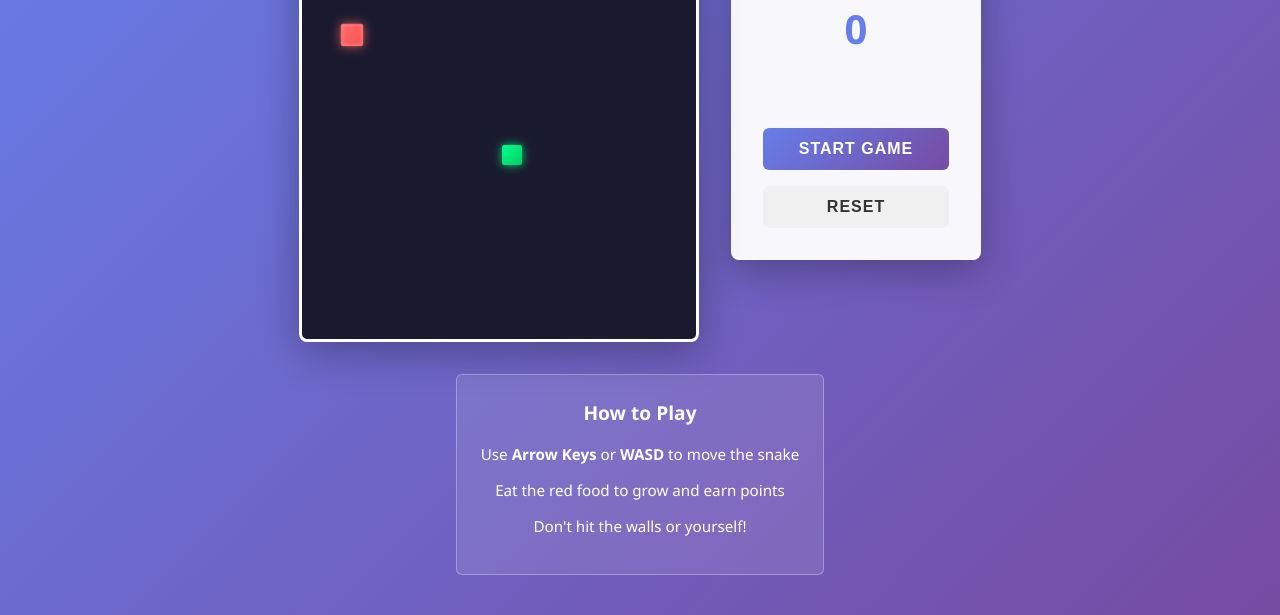
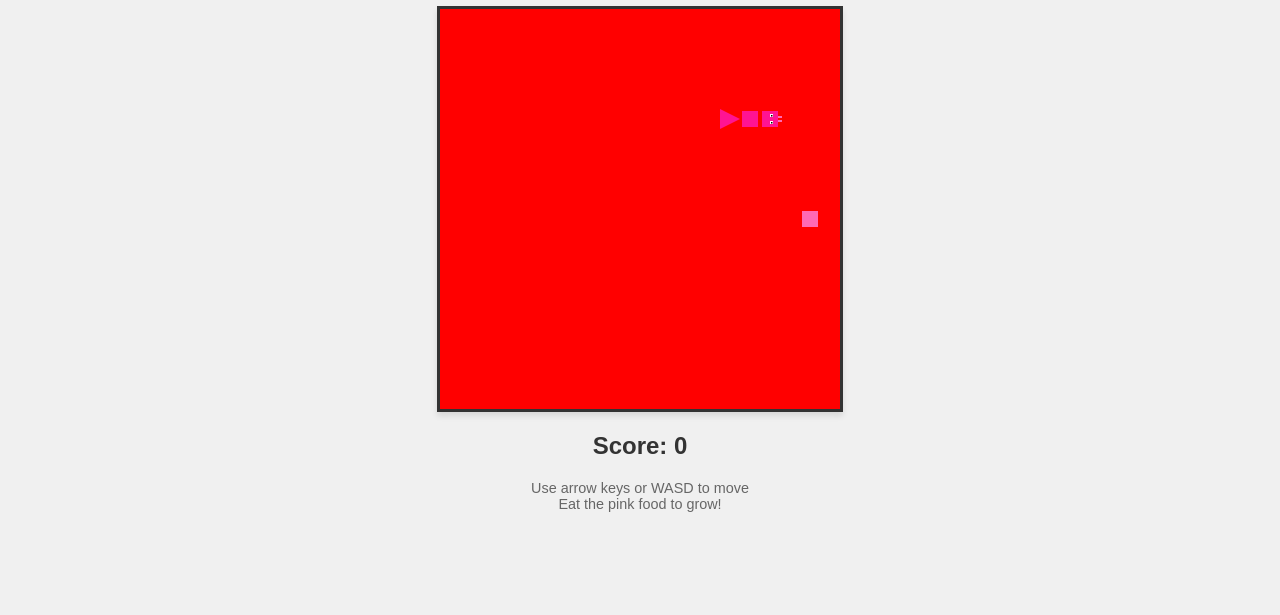
Before and after one commit to santai-artifacts/jeremy-saputo-worm-573, a plain HTML site: page index.html in a window 1280 px wide. Shown: the part 185-800 px from the top of the page. Drawn offline with Linux system fonts and the light colour scheme.

Commit message:
Agent changes

```diff
--- a/index.html
+++ b/index.html
@@ -3,7 +3,7 @@
 <head>
     <meta charset="UTF-8">
     <meta name="viewport" content="width=device-width, initial-scale=1.0">
-    <title>Snake Game</title>
+    <title>Worm</title>
     <style>
         * {
             margin: 0;
@@ -16,430 +16,308 @@
             justify-content: center;
             align-items: center;
             min-height: 100vh;
-            background: linear-gradient(135deg, #667eea 0%, #764ba2 100%);
-            font-family: 'Segoe UI', Tahoma, Geneva, Verdana, sans-serif;
+            background: #f0f0f0;
+            font-family: Arial, sans-serif;
         }
 
-        .container {
+        .game-container {
             display: flex;
             flex-direction: column;
             align-items: center;
-            gap: 2rem;
-            padding: 2rem;
+            gap: 20px;
         }
 
         h1 {
-            color: white;
-            font-size: 2.5rem;
-            text-shadow: 0 2px 10px rgba(0, 0, 0, 0.3);
-            letter-spacing: 2px;
+            color: #333;
+            font-size: 2.5em;
+            margin-top: 20px;
         }
 
-        .game-wrapper {
-            display: flex;
-            gap: 2rem;
-            flex-wrap: wrap;
-            justify-content: center;
-            align-items: flex-start;
+        canvas {
+            border: 3px solid #333;
+            box-shadow: 0 4px 6px rgba(0, 0, 0, 0.1);
         }
 
-        .game-board {
-            width: 400px;
-            height: 400px;
-            background: #1a1a2e;
-            border: 3px solid white;
-            border-radius: 8px;
-            box-shadow: 0 10px 40px rgba(0, 0, 0, 0.3);
-            position: relative;
-            overflow: hidden;
+        #score {
+            font-size: 1.5em;
+            color: #333;
+            font-weight: bold;
         }
 
-        .cell {
-            position: absolute;
-            width: 20px;
-            height: 20px;
-            border-radius: 2px;
-        }
-
-        .snake {
-            background: linear-gradient(135deg, #00d4ff 0%, #0099cc 100%);
-            box-shadow: 0 0 5px rgba(0, 212, 255, 0.6);
-        }
-
-        .snake.head {
-            background: linear-gradient(135deg, #00ff88 0%, #00cc66 100%);
-            box-shadow: 0 0 10px rgba(0, 255, 136, 0.8);
-            z-index: 2;
-        }
-
-        .food {
-            background: linear-gradient(135deg, #ff6b6b 0%, #ff5252 100%);
-            box-shadow: 0 0 10px rgba(255, 107, 107, 0.8), inset 0 0 5px rgba(255, 200, 200, 0.5);
-            animation: pulse 0.6s ease-in-out infinite;
-        }
-
-        @keyframes pulse {
-            0%, 100% { transform: scale(1); }
-            50% { transform: scale(1.15); }
-        }
-
-        .info-panel {
-            background: rgba(255, 255, 255, 0.95);
-            padding: 2rem;
-            border-radius: 8px;
-            box-shadow: 0 10px 40px rgba(0, 0, 0, 0.3);
-            min-width: 250px;
-            display: flex;
-            flex-direction: column;
-            gap: 1.5rem;
-        }
-
-        .score-display {
-            text-align: center;
-        }
-
-        .score-label {
-            font-size: 0.9rem;
-            color: #666;
-            text-transform: uppercase;
-            letter-spacing: 1px;
-            margin-bottom: 0.5rem;
-        }
-
-        .score-value {
-            font-size: 2.5rem;
+        #gameOver {
+            font-size: 1.2em;
+            color: #d32f2f;
             font-weight: bold;
-            color: #667eea;
-        }
-
-        .game-status {
-            text-align: center;
-            font-size: 1rem;
-            color: #333;
-            min-height: 1.5rem;
-        }
-
-        .game-status.game-over {
-            color: #ff6b6b;
-            font-weight: bold;
-            font-size: 1.1rem;
+            display: none;
         }
 
         .controls {
-            display: flex;
-            flex-direction: column;
-            gap: 1rem;
-        }
-
-        .button {
-            padding: 0.75rem 1.5rem;
-            border: none;
-            border-radius: 6px;
-            font-size: 1rem;
-            font-weight: 600;
-            cursor: pointer;
-            transition: all 0.3s ease;
-            text-transform: uppercase;
-            letter-spacing: 1px;
-        }
-
-        .btn-start {
-            background: linear-gradient(135deg, #667eea 0%, #764ba2 100%);
-            color: white;
-        }
-
-        .btn-start:hover {
-            transform: translateY(-2px);
-            box-shadow: 0 5px 20px rgba(102, 126, 234, 0.4);
-        }
-
-        .btn-start:active {
-            transform: translateY(0);
-        }
-
-        .btn-reset {
-            background: #f0f0f0;
-            color: #333;
-        }
-
-        .btn-reset:hover {
-            background: #e0e0e0;
-            transform: translateY(-2px);
-        }
-
-        .instructions {
-            background: rgba(255, 255, 255, 0.1);
-            border: 1px solid rgba(255, 255, 255, 0.3);
-            border-radius: 6px;
-            padding: 1.5rem;
-            color: white;
-            max-width: 500px;
             text-align: center;
-        }
-
-        .instructions h3 {
-            margin-bottom: 1rem;
-            font-size: 1.2rem;
-        }
-
-        .instructions p {
-            margin-bottom: 0.75rem;
-            line-height: 1.6;
-            font-size: 0.95rem;
-        }
-
-        @media (max-width: 768px) {
-            .game-board {
-                width: 300px;
-                height: 300px;
-            }
-
-            .cell {
-                width: 15px;
-                height: 15px;
-            }
-
-            h1 {
-                font-size: 2rem;
-            }
-
-            .info-panel {
-                min-width: 100%;
-                max-width: 300px;
-            }
+            color: #666;
+            font-size: 0.9em;
         }
     </style>
 </head>
 <body>
-    <div class="container">
-        <h1>🐍 SNAKE</h1>
-
-        <div class="game-wrapper">
-            <div class="game-board" id="gameBoard"></div>
-
-            <div class="info-panel">
-                <div class="score-display">
-                    <div class="score-label">Score</div>
-                    <div class="score-value" id="score">0</div>
-                </div>
-
-                <div class="game-status" id="status"></div>
-
-                <div class="controls">
-                    <button class="button btn-start" id="startBtn">Start Game</button>
-                    <button class="button btn-reset" id="resetBtn">Reset</button>
-                </div>
-            </div>
-        </div>
-
-        <div class="instructions">
-            <h3>How to Play</h3>
-            <p>Use <strong>Arrow Keys</strong> or <strong>WASD</strong> to move the snake</p>
-            <p>Eat the red food to grow and earn points</p>
-            <p>Don't hit the walls or yourself!</p>
+    <div class="game-container">
+        <h1>🐛 Worm</h1>
+        <canvas id="gameCanvas" width="400" height="400"></canvas>
+        <div id="score">Score: 0</div>
+        <div id="gameOver">GAME OVER! Press Space to restart</div>
+        <div class="controls">
+            <p>Use arrow keys or WASD to move</p>
+            <p>Eat the pink food to grow!</p>
         </div>
     </div>
 
     <script>
-        const GRID_SIZE = 20;
-        const BOARD_WIDTH = 20;
-        const BOARD_HEIGHT = 20;
-        const INITIAL_SPEED = 100;
+        const canvas = document.getElementById('gameCanvas');
+        const ctx = canvas.getContext('2d');
+        const scoreDisplay = document.getElementById('score');
+        const gameOverDisplay = document.getElementById('gameOver');
 
-        let snake = [{x: 10, y: 10}];
-        let food = {x: 15, y: 15};
-        let direction = {x: 1, y: 0};
-        let nextDirection = {x: 1, y: 0};
+        const gridSize = 20;
+        const tileCount = canvas.width / gridSize;
+
+        let snake = [
+            { x: 5, y: 5 },
+            { x: 4, y: 5 },
+            { x: 3, y: 5 }
+        ];
+
+        let food = {
+            x: Math.floor(Math.random() * tileCount),
+            y: Math.floor(Math.random() * tileCount)
+        };
+
+        let direction = { x: 1, y: 0 };
+        let nextDirection = { x: 1, y: 0 };
         let score = 0;
-        let gameActive = false;
-        let gameLoop = null;
-        let speed = INITIAL_SPEED;
+        let gameOver = false;
 
-        const gameBoard = document.getElementById('gameBoard');
-        const scoreDisplay = document.getElementById('score');
-        const statusDisplay = document.getElementById('status');
-        const startBtn = document.getElementById('startBtn');
-        const resetBtn = document.getElementById('resetBtn');
+        const keys = {};
 
-        function spawnFood() {
-            let newFood;
-            let isOnSnake;
-            do {
-                isOnSnake = false;
-                newFood = {
-                    x: Math.floor(Math.random() * BOARD_WIDTH),
-                    y: Math.floor(Math.random() * BOARD_HEIGHT)
-                };
+        document.addEventListener('keydown', (e) => {
+            keys[e.key.toLowerCase()] = true;
 
-                for (let segment of snake) {
-                    if (segment.x === newFood.x && segment.y === newFood.y) {
-                        isOnSnake = true;
-                        break;
-                    }
-                }
-            } while (isOnSnake);
+            if (e.key === ' ' && gameOver) {
+                resetGame();
+                e.preventDefault();
+            }
+        });
 
-            food = newFood;
+        document.addEventListener('keyup', (e) => {
+            keys[e.key.toLowerCase()] = false;
+        });
+
+        function resetGame() {
+            snake = [
+                { x: 5, y: 5 },
+                { x: 4, y: 5 },
+                { x: 3, y: 5 }
+            ];
+            direction = { x: 1, y: 0 };
+            nextDirection = { x: 1, y: 0 };
+            score = 0;
+            gameOver = false;
+            scoreDisplay.textContent = 'Score: 0';
+            gameOverDisplay.style.display = 'none';
+            food = {
+                x: Math.floor(Math.random() * tileCount),
+                y: Math.floor(Math.random() * tileCount)
+            };
         }
 
-        function render() {
-            gameBoard.innerHTML = '';
-
-            // Render food
-            const foodEl = document.createElement('div');
-            foodEl.className = 'cell food';
-            foodEl.style.left = food.x * GRID_SIZE + 'px';
-            foodEl.style.top = food.y * GRID_SIZE + 'px';
-            gameBoard.appendChild(foodEl);
-
-            // Render snake
-            snake.forEach((segment, index) => {
-                const segmentEl = document.createElement('div');
-                segmentEl.className = 'cell snake' + (index === 0 ? ' head' : '');
-                segmentEl.style.left = segment.x * GRID_SIZE + 'px';
-                segmentEl.style.top = segment.y * GRID_SIZE + 'px';
-                gameBoard.appendChild(segmentEl);
-            });
+        function handleInput() {
+            if (keys['arrowup'] || keys['w']) {
+                if (direction.y === 0) nextDirection = { x: 0, y: -1 };
+            }
+            if (keys['arrowdown'] || keys['s']) {
+                if (direction.y === 0) nextDirection = { x: 0, y: 1 };
+            }
+            if (keys['arrowleft'] || keys['a']) {
+                if (direction.x === 0) nextDirection = { x: -1, y: 0 };
+            }
+            if (keys['arrowright'] || keys['d']) {
+                if (direction.x === 0) nextDirection = { x: 1, y: 0 };
+            }
         }
 
         function update() {
+            if (gameOver) return;
+
+            handleInput();
             direction = nextDirection;
 
             const head = snake[0];
             const newHead = {
-                x: head.x + direction.x,
-                y: head.y + direction.y
+                x: (head.x + direction.x + tileCount) % tileCount,
+                y: (head.y + direction.y + tileCount) % tileCount
             };
 
-            // Check wall collision
-            if (newHead.x < 0 || newHead.x >= BOARD_WIDTH ||
-                newHead.y < 0 || newHead.y >= BOARD_HEIGHT) {
-                endGame();
-                return;
-            }
-
-            // Check self collision
             for (let segment of snake) {
                 if (newHead.x === segment.x && newHead.y === segment.y) {
-                    endGame();
+                    gameOver = true;
+                    gameOverDisplay.style.display = 'block';
                     return;
                 }
             }
 
             snake.unshift(newHead);
 
-            // Check food collision
             if (newHead.x === food.x && newHead.y === food.y) {
                 score += 10;
-                scoreDisplay.textContent = score;
-                spawnFood();
-
-                // Increase speed slightly
-                if (speed > 50) speed -= 2;
+                scoreDisplay.textContent = `Score: ${score}`;
+                food = {
+                    x: Math.floor(Math.random() * tileCount),
+                    y: Math.floor(Math.random() * tileCount)
+                };
             } else {
                 snake.pop();
             }
-
-            render();
         }
 
-        function startGame() {
-            if (gameActive) return;
+        function drawFood() {
+            const x = food.x * gridSize;
+            const y = food.y * gridSize;
 
-            gameActive = true;
-            startBtn.textContent = 'Pause';
-            statusDisplay.textContent = 'Playing...';
-            statusDisplay.classList.remove('game-over');
-
-            gameLoop = setInterval(update, speed);
+            // Pink food
+            ctx.fillStyle = '#ff69b4';
+            ctx.fillRect(x + 2, y + 2, gridSize - 4, gridSize - 4);
         }
 
-        function pauseGame() {
-            if (!gameActive) return;
+        function drawSnake() {
+            for (let i = 0; i < snake.length; i++) {
+                const segment = snake[i];
+                const x = segment.x * gridSize;
+                const y = segment.y * gridSize;
 
-            gameActive = false;
-            startBtn.textContent = 'Resume';
-            statusDisplay.textContent = 'Paused';
-            clearInterval(gameLoop);
-        }
+                if (i === 0) {
+                    // Head
+                    ctx.fillStyle = '#ff1493';
+                    ctx.fillRect(x + 2, y + 2, gridSize - 4, gridSize - 4);
 
-        function endGame() {
-            gameActive = false;
-            clearInterval(gameLoop);
-            startBtn.textContent = 'Start Game';
-            statusDisplay.textContent = `Game Over! Final Score: ${score}`;
-            statusDisplay.classList.add('game-over');
-        }
+                    // Eyes
+                    ctx.fillStyle = '#fff';
+                    const eyeSize = 3;
+                    const eyeOffset = 5;
 
-        function resetGame() {
-            snake = [{x: 10, y: 10}];
-            direction = {x: 1, y: 0};
-            nextDirection = {x: 1, y: 0};
-            score = 0;
-            speed = INITIAL_SPEED;
-            gameActive = false;
+                    if (direction.x === 1) {
+                        // Looking right
+                        ctx.fillRect(x + eyeOffset + 5, y + 5, eyeSize, eyeSize);
+                        ctx.fillRect(x + eyeOffset + 5, y + 12, eyeSize, eyeSize);
+                    } else if (direction.x === -1) {
+                        // Looking left
+                        ctx.fillRect(x + 5, y + 5, eyeSize, eyeSize);
+                        ctx.fillRect(x + 5, y + 12, eyeSize, eyeSize);
+                    } else if (direction.y === -1) {
+                        // Looking up
+                        ctx.fillRect(x + 5, y + 5, eyeSize, eyeSize);
+                        ctx.fillRect(x + 12, y + 5, eyeSize, eyeSize);
+                    } else if (direction.y === 1) {
+                        // Looking down
+                        ctx.fillRect(x + 5, y + 12, eyeSize, eyeSize);
+                        ctx.fillRect(x + 12, y + 12, eyeSize, eyeSize);
+                    }
 
-            scoreDisplay.textContent = '0';
-            startBtn.textContent = 'Start Game';
-            statusDisplay.textContent = '';
-            statusDisplay.classList.remove('game-over');
+                    // Pupils
+                    ctx.fillStyle = '#000';
+                    const pupilSize = 1.5;
+                    if (direction.x === 1) {
+                        ctx.fillRect(x + eyeOffset + 6, y + 6, pupilSize, pupilSize);
+                        ctx.fillRect(x + eyeOffset + 6, y + 13, pupilSize, pupilSize);
+                    } else if (direction.x === -1) {
+                        ctx.fillRect(x + 6, y + 6, pupilSize, pupilSize);
+                        ctx.fillRect(x + 6, y + 13, pupilSize, pupilSize);
+                    } else if (direction.y === -1) {
+                        ctx.fillRect(x + 6, y + 6, pupilSize, pupilSize);
+                        ctx.fillRect(x + 13, y + 6, pupilSize, pupilSize);
+                    } else if (direction.y === 1) {
+                        ctx.fillRect(x + 6, y + 13, pupilSize, pupilSize);
+                        ctx.fillRect(x + 13, y + 13, pupilSize, pupilSize);
+                    }
 
-            clearInterval(gameLoop);
-            spawnFood();
-            render();
-        }
+                    // Tongue
+                    ctx.strokeStyle = '#ff69b4';
+                    ctx.lineWidth = 2;
+                    const tongueLength = 8;
+                    const tongueX = x + gridSize / 2;
+                    const tongueY = y + gridSize / 2;
 
-        function handleKeyPress(e) {
-            if (!gameActive && (e.code.startsWith('Arrow') || 'WASDwasd'.includes(e.key))) {
-                startGame();
-                return;
-            }
+                    ctx.beginPath();
+                    if (direction.x === 1) {
+                        ctx.moveTo(tongueX + 8, tongueY - 2);
+                        ctx.lineTo(tongueX + 12, tongueY - 2);
+                        ctx.moveTo(tongueX + 8, tongueY + 2);
+                        ctx.lineTo(tongueX + 12, tongueY + 2);
+                    } else if (direction.x === -1) {
+                        ctx.moveTo(tongueX - 8, tongueY - 2);
+                        ctx.lineTo(tongueX - 12, tongueY - 2);
+                        ctx.moveTo(tongueX - 8, tongueY + 2);
+                        ctx.lineTo(tongueX - 12, tongueY + 2);
+                    } else if (direction.y === -1) {
+                        ctx.moveTo(tongueX - 2, tongueY - 8);
+                        ctx.lineTo(tongueX - 2, tongueY - 12);
+                        ctx.moveTo(tongueX + 2, tongueY - 8);
+                        ctx.lineTo(tongueX + 2, tongueY - 12);
+                    } else if (direction.y === 1) {
+                        ctx.moveTo(tongueX - 2, tongueY + 8);
+                        ctx.lineTo(tongueX - 2, tongueY + 12);
+                        ctx.moveTo(tongueX + 2, tongueY + 8);
+                        ctx.lineTo(tongueX + 2, tongueY + 12);
+                    }
+                    ctx.stroke();
 
-            let newDir = null;
+                } else if (i === snake.length - 1) {
+                    // Tail - triangle
+                    ctx.fillStyle = '#ff1493';
+                    ctx.beginPath();
 
-            switch(e.code) {
-                case 'ArrowUp':
-                case 'KeyW':
-                    newDir = {x: 0, y: -1};
-                    break;
-                case 'ArrowDown':
-                case 'KeyS':
-                    newDir = {x: 0, y: 1};
-                    break;
-                case 'ArrowLeft':
-                case 'KeyA':
-                    newDir = {x: -1, y: 0};
-                    break;
-                case 'ArrowRight':
-                case 'KeyD':
-                    newDir = {x: 1, y: 0};
-                    break;
-            }
+                    if (direction.x === 1) {
+                        ctx.moveTo(x + gridSize, y + gridSize / 2);
+                        ctx.lineTo(x, y);
+                        ctx.lineTo(x, y + gridSize);
+                    } else if (direction.x === -1) {
+                        ctx.moveTo(x, y + gridSize / 2);
+                        ctx.lineTo(x + gridSize, y);
+                        ctx.lineTo(x + gridSize, y + gridSize);
+                    } else if (direction.y === -1) {
+                        ctx.moveTo(x + gridSize / 2, y);
+                        ctx.lineTo(x, y + gridSize);
+                        ctx.lineTo(x + gridSize, y + gridSize);
+                    } else if (direction.y === 1) {
+                        ctx.moveTo(x + gridSize / 2, y + gridSize);
+                        ctx.lineTo(x, y);
+                        ctx.lineTo(x + gridSize, y);
+                    }
 
-            if (newDir) {
-                // Prevent 180-degree turns
-                if (!(direction.x === -newDir.x && direction.y === -newDir.y)) {
-                    nextDirection = newDir;
+                    ctx.closePath();
+                    ctx.fill();
+
+                } else {
+                    // Body segments
+                    ctx.fillStyle = '#ff1493';
+                    ctx.fillRect(x + 2, y + 2, gridSize - 4, gridSize - 4);
                 }
-                e.preventDefault();
             }
         }
 
-        startBtn.addEventListener('click', () => {
-            if (gameActive) {
-                pauseGame();
-            } else {
-                startGame();
-            }
-        });
+        function draw() {
+            // Red background
+            ctx.fillStyle = '#ff0000';
+            ctx.fillRect(0, 0, canvas.width, canvas.height);
 
-        resetBtn.addEventListener('click', resetGame);
+            drawFood();
+            drawSnake();
+        }
 
-        document.addEventListener('keydown', handleKeyPress);
+        function gameLoop() {
+            update();
+            draw();
+            setTimeout(gameLoop, 100);
+        }
 
-        // Initialize
-        spawnFood();
-        render();
+        gameLoop();
     </script>
 </body>
 </html>
```
